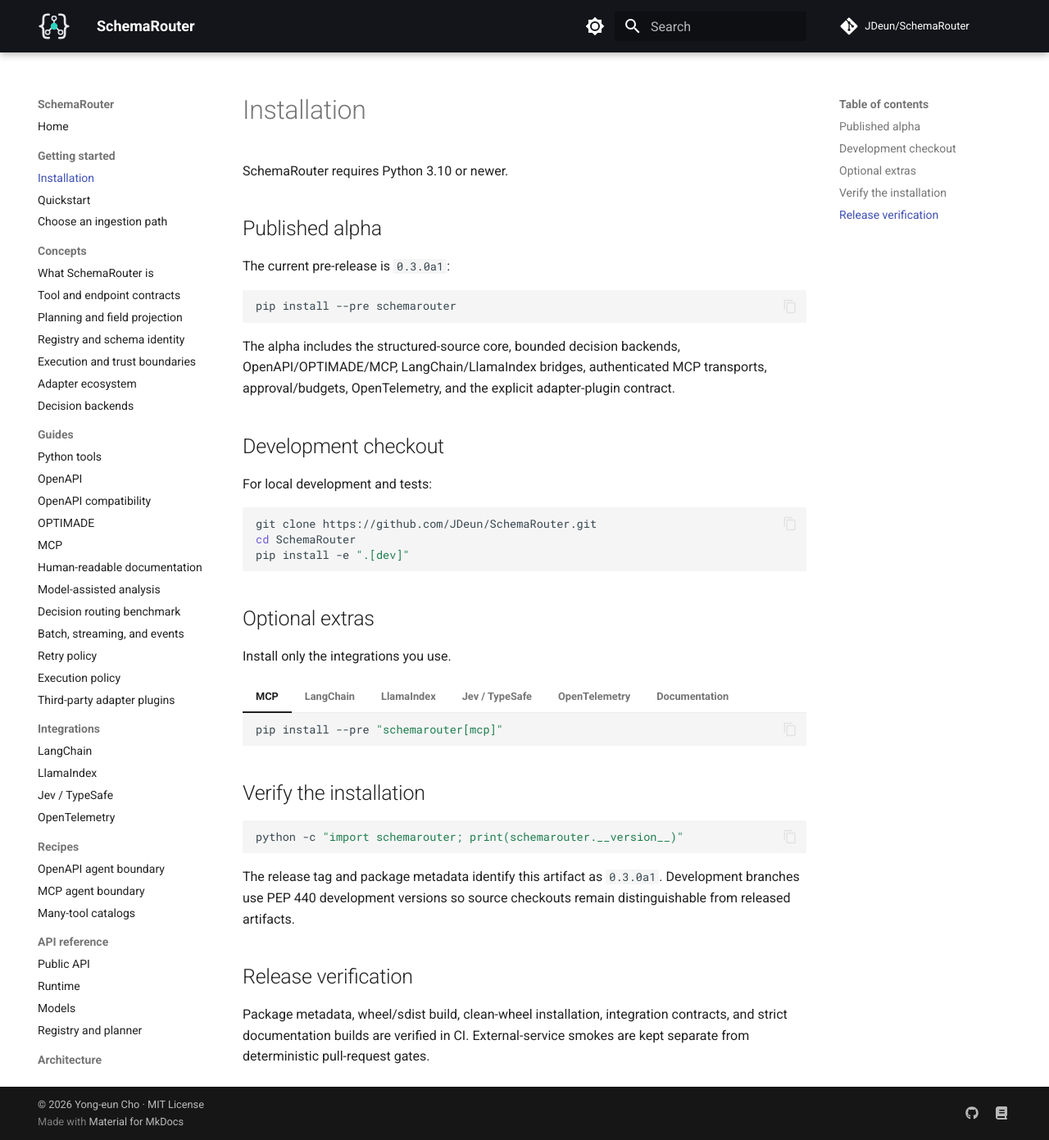
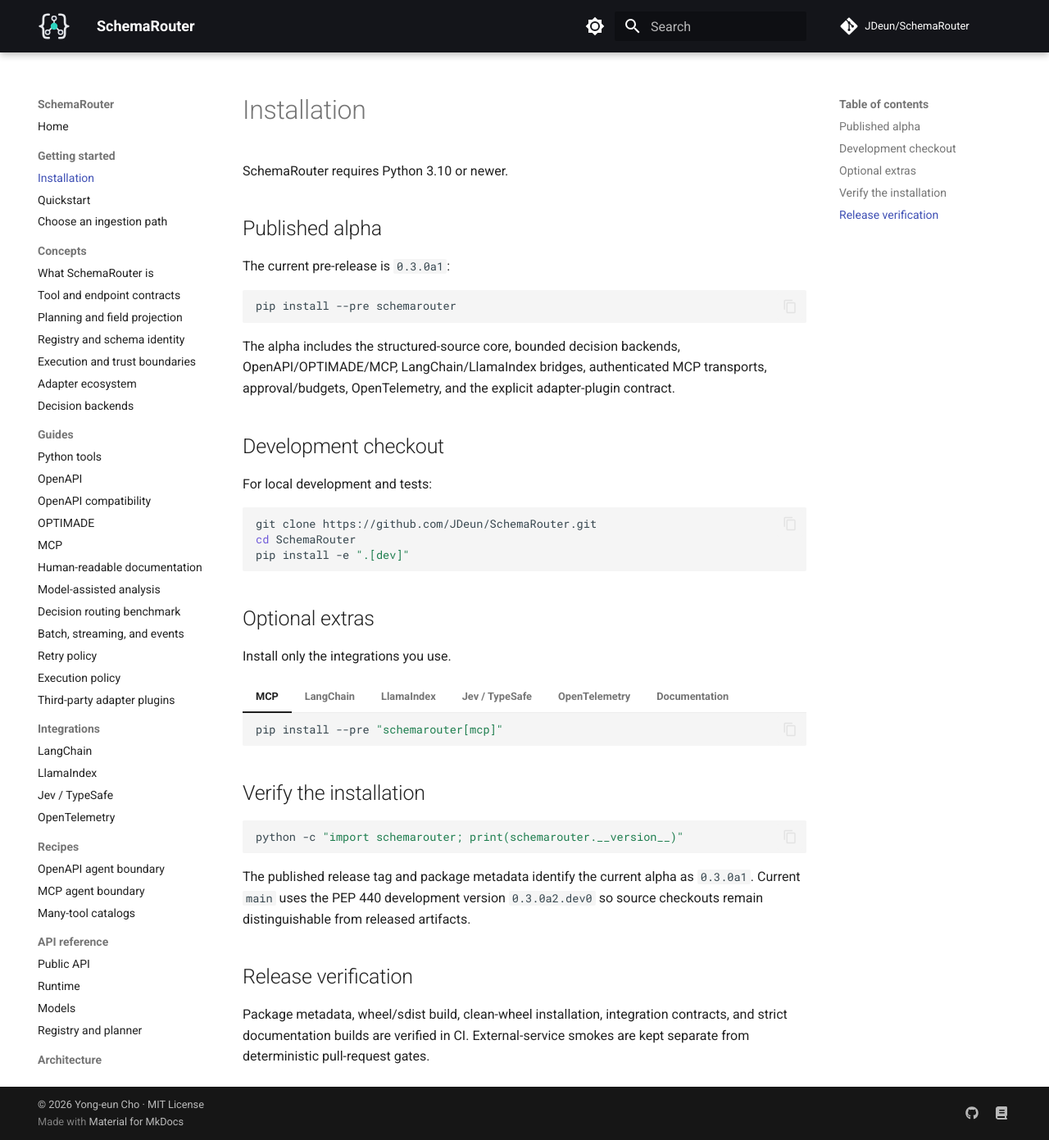
Before and after one commit to JDeun/SchemaRouter, an MkDocs documentation site: the page built from docs/getting-started/installation.md, in a window 1280 px wide and 1391 px high. Shown: the whole window at 82% size. Built offline with MkDocs 1.6.1 and Material for MkDocs 9.7.7, drawn with Linux system fonts in a browser that asks for light colours; comment, search, counter and statistics services are not loaded.

Commit message:
docs: distinguish published alpha from development main

````diff
--- a/docs/getting-started/installation.md
+++ b/docs/getting-started/installation.md
@@ -71,8 +71,9 @@
 python -c "import schemarouter; print(schemarouter.__version__)"
 ```
 
-The release tag and package metadata identify this artifact as `0.3.0a1`. Development branches
-use PEP 440 development versions so source checkouts remain distinguishable from released artifacts.
+The published release tag and package metadata identify the current alpha as `0.3.0a1`.
+Current `main` uses the PEP 440 development version `0.3.0a2.dev0` so source checkouts remain
+distinguishable from released artifacts.
 
 ## Release verification
 
````
